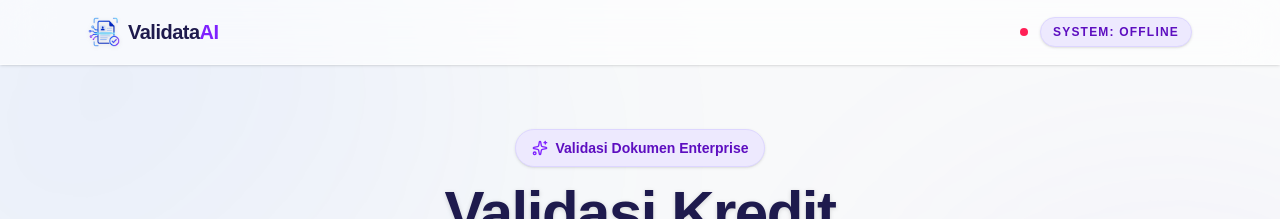
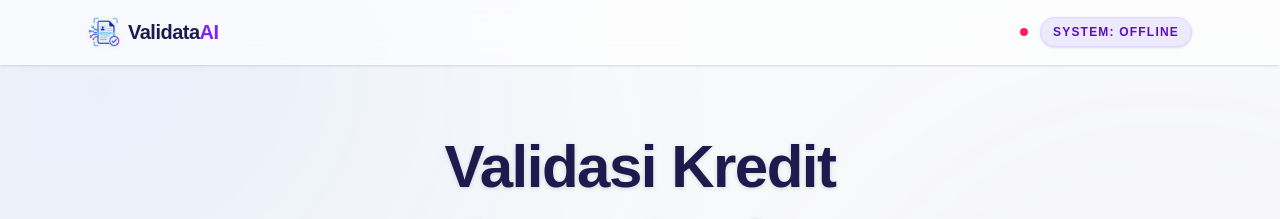
Before and after one commit to fatkhurezi-revan/validata-ai, a Next.js app in the folder frontend/: page / in a window 1280 px wide. Shown: the top 219 px of the page. Built offline with nearby package versions, Linux system fonts and the light colour scheme; no server answers.

Commit message:
UI: Remove distracting Enterprise badge

```diff
--- a/frontend/src/app/page.tsx
+++ b/frontend/src/app/page.tsx
@@ -219,10 +219,7 @@ export default function Home() {
           className="text-center space-y-4 md:space-y-5"
           initial="hidden" animate="visible" variants={containerVariants}
         >
-          <motion.div variants={itemVariants} className="inline-flex items-center gap-1.5 md:gap-2 px-3 md:px-4 py-1.5 md:py-2 rounded-full bg-violet-100 border border-violet-200 shadow-sm text-xs md:text-sm font-semibold text-violet-800 mb-1 md:mb-2 backdrop-blur-md">
-            <Sparkles className="w-3.5 h-3.5 md:w-4 md:h-4 text-violet-600" />
-            Validasi Dokumen Enterprise
-          </motion.div>
+
           <motion.h1 variants={itemVariants} className="text-3xl sm:text-5xl md:text-6xl font-black text-indigo-950 tracking-tight leading-tight drop-shadow-sm">
             Validasi Kredit <br className="hidden sm:block" />
             <span className="text-transparent bg-clip-text bg-gradient-to-r from-blue-800 to-violet-700"> Super Cerdas</span>
```
